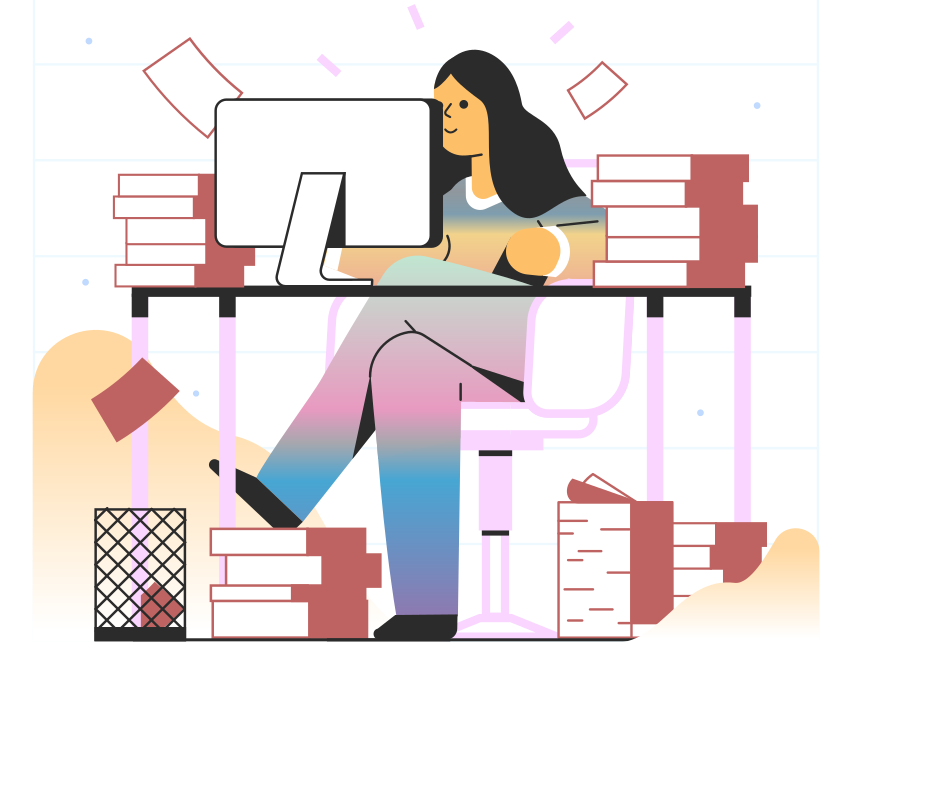
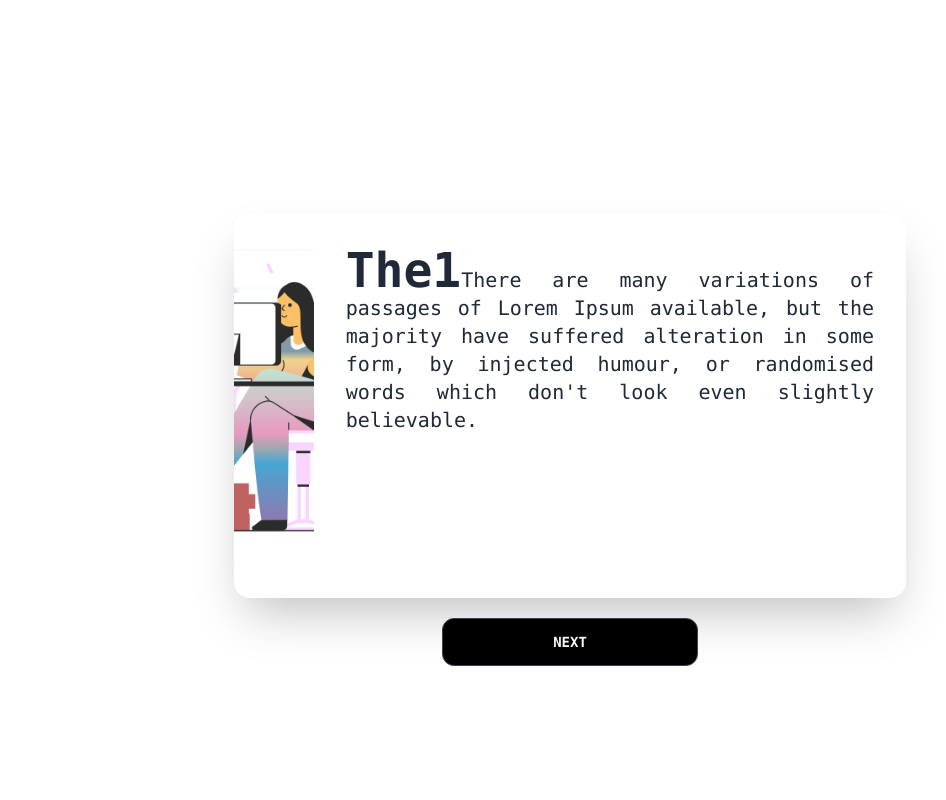
Before and after one commit to NiroshKumarR/challengetracker, a React (Create React App) app: page /intro in a window 1280 px wide. Shown: the top 800 px of the page, without its empty margins (70-1016 px from the left). Built offline with nearby package versions, Linux system fonts and the light colour scheme.

Commit message:
lg screen adjustments done

```diff
--- a/src/Pages/Intro.js
+++ b/src/Pages/Intro.js
@@ -16,7 +16,7 @@ export default function Intro() {
   return (
     <div
       id="intro"
-      className="flex flex-col m-10 items-center justify-center h-screen"
+      className="flex flex-col m-10 items-center justify-center h-screen lg:mx-56 lg:p-20"
     >
       {intro ? (
         <div id="intro1">
@@ -40,7 +40,7 @@ export default function Intro() {
         </div>
       )}
 
-      <div id="actions">
+      <div id="actions" className="lg:mt-5">
         {intro2 ? (
           <Link to="/challenge" className="btn ct-btn btn-wide">
             Lets Dive init
--- a/src/components/challengeForm.js
+++ b/src/components/challengeForm.js
@@ -31,7 +31,10 @@ export default function ChallengeForm() {
   };
 
   return (
-    <div id="challengeform">
+    <div
+      id="challengeform"
+      className="lg:flex items-center justify-center mt-32"
+    >
       <form
         id="form"
         className="
@@ -40,7 +43,9 @@ export default function ChallengeForm() {
         onSubmit={handleSubmit}
       >
         <div className="form-control w-full">
-          <h1 className="text-4xl font-bold font-serif">30 day challenge</h1>
+          <h1 className="text-4xl font-bold font-serif">
+            {localStorage.getItem("challengeDays")}Day challenge
+          </h1>
         </div>
         <div className="form-control w-full">
           <label className="label">
--- a/src/components/introcard.js
+++ b/src/components/introcard.js
@@ -1,15 +1,23 @@
 export default function Introcard({ first_charc, text, img }) {
   return (
-    <div id="intro-card" className="grid grid-flow-row grid-row-2 gap-5">
-      <div id="card-head" className="card">
+    <div
+      id="intro-card"
+      className="grid grid-flow-row grid-row-2 gap-5 lg:gap-2 lg:flex "
+    >
+      <div id="card-head" className="card lg:card-side lg:shadow-2xl">
         <div id="intro-img">
-          <img src={img} alt="Intro illustration" />
+          <figure>
+            <img src={img} className="h-96" alt="Intro illustration" />
+          </figure>
         </div>
-      </div>
-      <div id="card-body" className="card-body">
-        <p>
-          <span className="text-3xl font-bold">{first_charc}</span> {text}
-        </p>
+        <div id="card-body" className="card-body">
+          <p className="lg:text-justify lg:text-xl lg:font-mono">
+            <span className="text-3xl lg:text-5xl font-bold lg:font-semibold">
+              {first_charc}
+            </span>
+            {text}
+          </p>
+        </div>
       </div>
     </div>
   );
```
